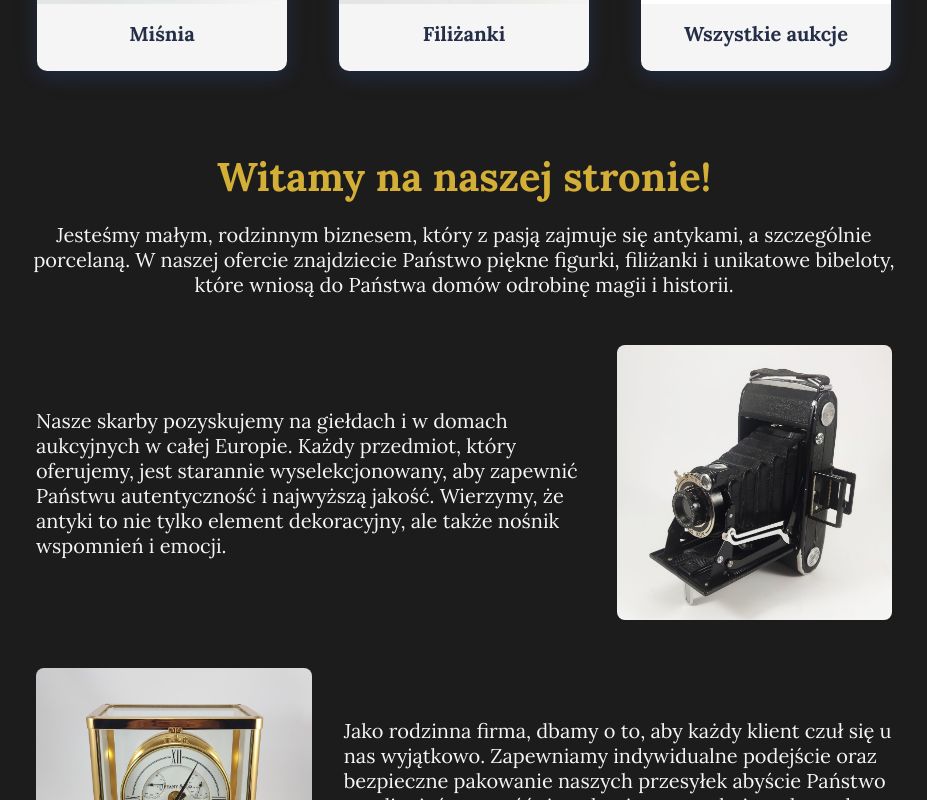
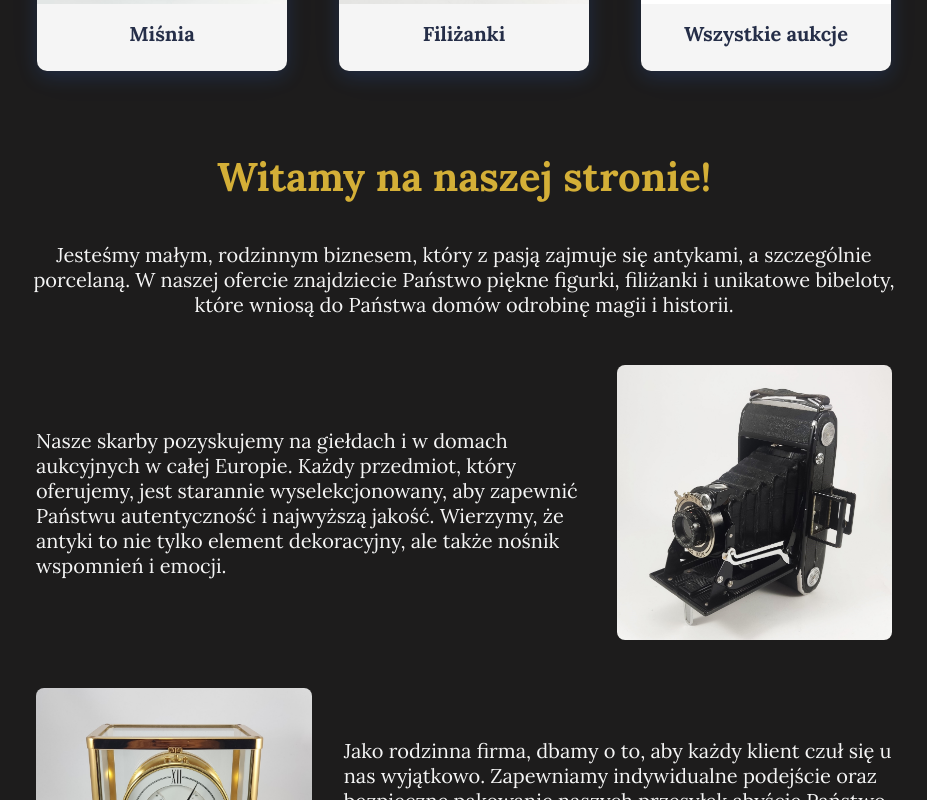
Before and after one commit to jkbednarczyk/subc, a React (Create React App) app: page / in a window 1280 px wide. Shown: the part 1520-2320 px from the top of the page, without its empty margins (176-1103 px from the left). Built offline with nearby package versions, Linux system fonts and the light colour scheme; a web font is replaced by a local one.

Commit message:
SUBC-0035 Add new component to homepage

```diff
--- a/src/GlobalStyles.css
+++ b/src/GlobalStyles.css
@@ -22,6 +22,7 @@
   --body-color: #1d1c1c;
   --footer-background: #131313;
   --common-page-background: #1d1c1c;
+  --allegro-comment-background: #222222;
   --button-hover: #8baaad;
   --body-font: "Lora", sans-serif;
   --menu-font: "Lora", sans-serif;
--- a/src/components/home/aboutUs/AboutUs.component.tsx
+++ b/src/components/home/aboutUs/AboutUs.component.tsx
@@ -3,11 +3,31 @@ import './AboutUs.css';
 import Camera from '../../../assets/images/camera.jpg';
 import Atmos from '../../../assets/images/atmos.jpg';
 import Lady from '../../../assets/images/lady.jpg';
+import Comment1 from '../../../assets/images/comments/1.png';
+import Comment2 from '../../../assets/images/comments/2.png';
+import Comment3 from '../../../assets/images/comments/3.png';
+import Comment4 from '../../../assets/images/comments/4.png';
+import Comment5 from '../../../assets/images/comments/5.png';
+import Comment6 from '../../../assets/images/comments/6.png';
+import Comment7 from '../../../assets/images/comments/7.png';
+import Comment8 from '../../../assets/images/comments/8.png';
 import { ContentSection } from "../../common/contentSection/ContentSection.component";
 import { NavLink } from "react-router-dom";
 import { EXTERNAL_LINKS } from "../../common/utils/externalLinks";
+import { AutoCarousel } from "../../common/autoCarousel/AutoCarousel.component";
 
 export const AboutUs  = () => {
+
+    const imagesSrc: string[] = [
+        Comment1,
+        Comment2,
+        Comment3,
+        Comment4,
+        Comment5,
+        Comment6,
+        Comment7,
+        Comment8
+    ];
 
     return <div className = "about_us">
         <h1>{translate("WELCOME")}</h1>
@@ -28,6 +48,8 @@ export const AboutUs  = () => {
             imgSrc = {Lady}
             alt = {translate("ALT.LADY")}
             />
+        <AutoCarousel
+            images = {imagesSrc}/>
         <p>
             {translate("CUSTOMERS_COMMENTS")}
             <NavLink to = {EXTERNAL_LINKS.ALLEGRO_COMMENTS} target="_blank">
--- a/src/components/home/aboutUs/AboutUs.css
+++ b/src/components/home/aboutUs/AboutUs.css
@@ -6,7 +6,7 @@
     text-align: center;
     color: var(--text-color);
     font-size: var(--text-font-size);
-    margin: 0 12.75rem 3rem;
+    margin: 2.5rem 12.75rem 3rem;
 }
 
 .about_us a {
```
